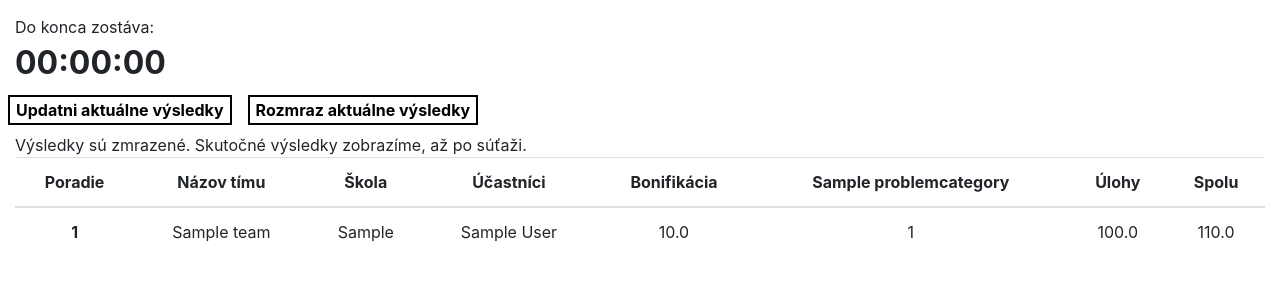
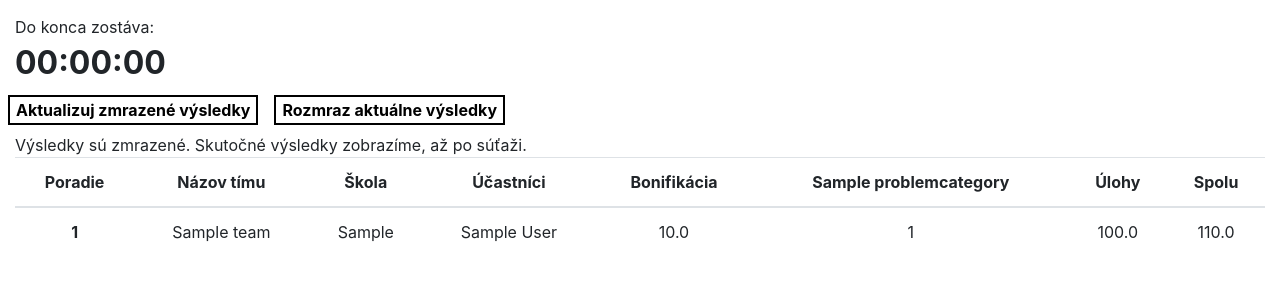
Before and after one commit to ZdruzenieSTROM/sutazeStrom, a Django app: page /1/results/ in a window 1280 px wide. Shown: the part 56-356 px from the top of the page. Run offline with Django 3.2, Linux system fonts and the light colour scheme; a user stored in the database is signed in; tables that the repository leaves empty hold one stand-in row (values such as "Sample post"); some libraries are stand-ins or nearby versions.

Commit message:
results.html minor message change

```diff
--- a/competition/templates/competition/results.html
+++ b/competition/templates/competition/results.html
@@ -29,7 +29,7 @@ Súťaž ešte nezačala
       <button type="submit" class="main-button">
         <span aria-hidden="true">
           {% if event.frozen_results %}
-            Updatni aktuálne výsledky
+            Aktualizuj zmrazené výsledky
           {% else %}
             Zmraz aktuálne výsledky
           {% endif %}
```
